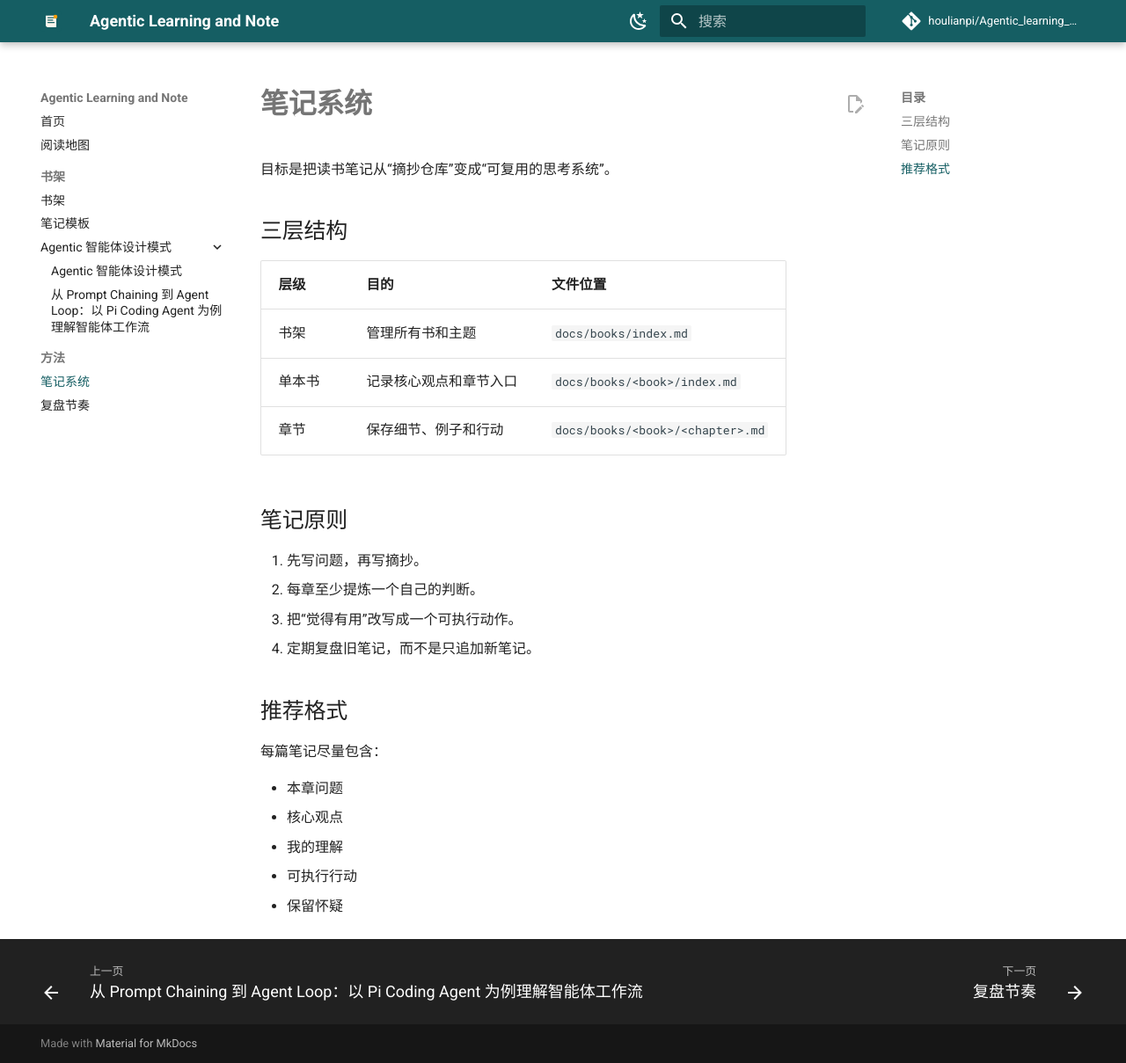
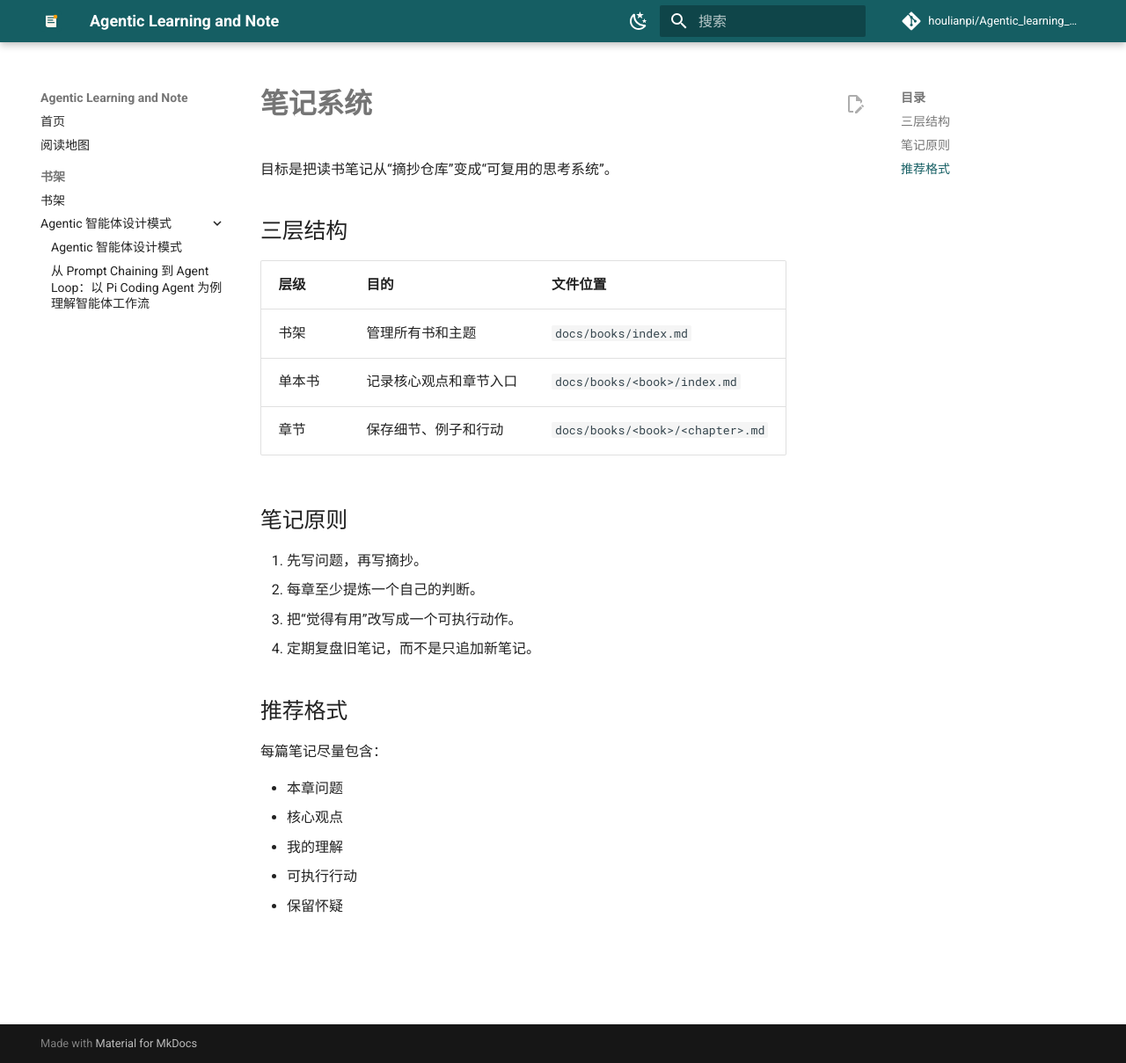
Before and after one commit to houlianpi/Agentic_learning_and_note, an MkDocs documentation site: the page built from docs/methods/note-system.md, in a window 1280 px wide and 1209 px high. Shown: the whole window at 88% size. Built offline with MkDocs 1.6.1 and Material for MkDocs 9.7.7, drawn with Linux system fonts in a browser that asks for light colours; comment, search, counter and statistics services are not loaded; part of the change alters nothing that is shown.

Commit message:
Simplify site navigation

```diff
--- a/mkdocs.yml
+++ b/mkdocs.yml
@@ -76,10 +76,6 @@ nav:
   - 阅读地图: reading-map.md
   - 书架:
       - books/index.md
-      - 笔记模板: books/_template.md
       - Agentic 智能体设计模式:
           - books/agentic-design-patterns/index.md
           - books/agentic-design-patterns/chapter-01-prompt-chaining.md
-  - 方法:
-      - methods/note-system.md
-      - methods/review-rhythm.md
```
